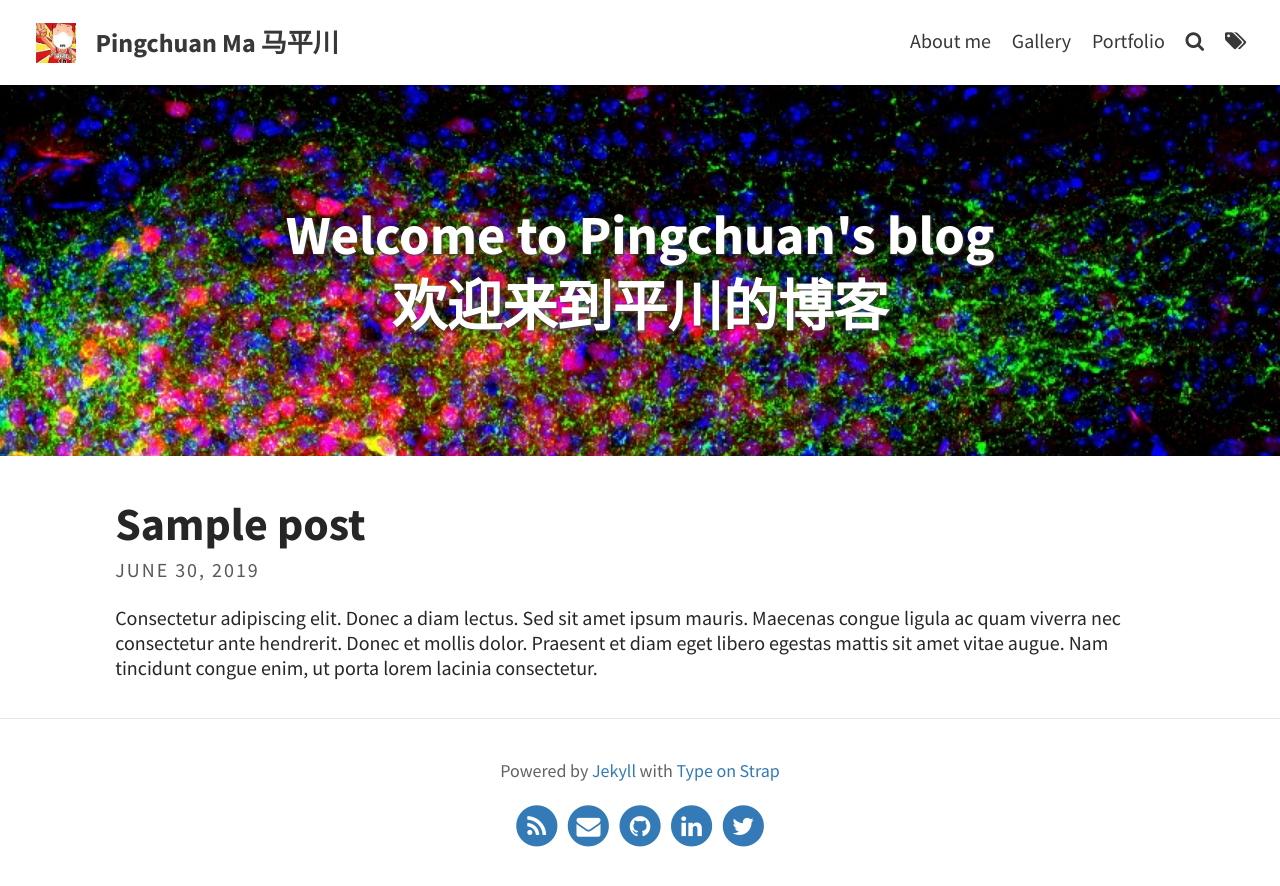
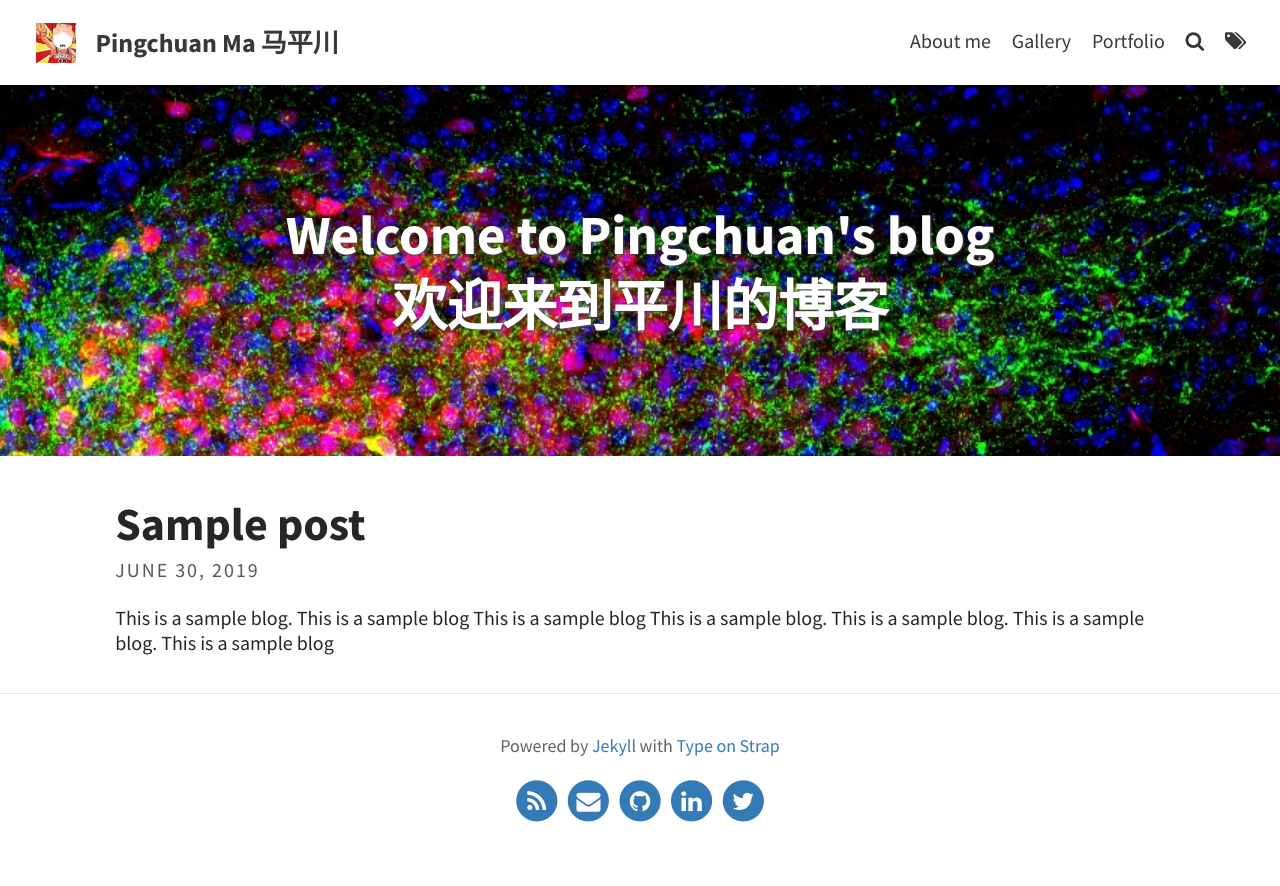
Before and after one commit to pcmaaaaa/pcmaaaaa.github.io, a Jekyll site: the page built from index.html, in a window 1280 px wide. Shown: the top 886 px of the page. Built offline with Jekyll 4.4.1, drawn with Linux system fonts in a browser that asks for light colours; the list of posts is cut into pages by our own code; some of the changed lines change nothing that is shown.

Commit message:
sample post

```diff
--- a/_posts/2019-06-30-sample-post.md
+++ b/_posts/2019-06-30-sample-post.md
@@ -1,29 +1,21 @@
 ---
 layout: post
 title: Sample post
-tags: [A Tag, Test, Lorem, Ipsum]
+tags: [Sample]
 excerpt_separator: <!--more-->
 ---
 
-Consectetur adipiscing elit. Donec a diam lectus. Sed sit amet ipsum mauris. Maecenas congue ligula ac quam viverra nec consectetur ante hendrerit. Donec et mollis dolor.
-Praesent et diam eget libero egestas mattis sit amet vitae augue. Nam tincidunt congue enim, ut porta lorem lacinia consectetur.
-<!--more-->
-Donec ut libero sed arcu vehicula ultricies a non tortor. Lorem ipsum dolor sit amet, consectetur adipiscing elit. Aenean ut gravida lorem.
+This is a sample blog.
 
-* Consectetur adipiscing elit
-* Donec a diam lectus
-* Sed sit amet ipsum mauris
+* This is a sample blog
+* This is a sample blog
 
-Ut turpis felis, pulvinar a semper sed, adipiscing id dolor. Pellentesque auctor nisi id magna consequat sagittis. Curabitur dapibus enim sit amet elit pharetra tincidunt feugiat nisl imperdiet. Ut convallis libero in urna ultrices accumsan. Donec sed odio eros. Donec viverra mi quis quam pulvinar at malesuada arcu rhoncus. Cum sociis natoque penatibus et magnis dis parturient montes, nascetur ridiculus mus. In rutrum accumsan ultricies. Mauris vitae nisi at sem facilisis semper ac in est.
-
-Nunc diam velit, adipiscing ut tristique vitae, sagittis vel odio. Maecenas convallis ullamcorper ultricies. Curabitur ornare, ligula *semper consectetur sagittis*, nisi diam iaculis velit, id fringilla sem nunc vel mi. Nam dictum, odio nec pretium volutpat, arcu ante placerat erat, non tristique elit urna et turpis. Quisque mi metus, ornare sit amet fermentum et, tincidunt et orci. Fusce eget orci a orci congue vestibulum.
+This is a sample blog.
 
 ![Travel]({{ "/assets/img/pexels/travel.jpeg" | relative_url}})
 
-Ut dolor diam, elementum et vestibulum eu, porttitor vel elit. Curabitur venenatis pulvinar tellus gravida ornare. Sed et erat faucibus nunc euismod ultricies ut id justo. Nullam cursus suscipit nisi, et ultrices justo sodales nec. Fusce venenatis facilisis lectus ac semper. Aliquam at massa ipsum. Quisque bibendum purus convallis nulla ultrices ultricies. Nullam aliquam, mi eu aliquam tincidunt, purus velit laoreet tortor, viverra pretium nisi quam vitae mi. Fusce vel volutpat elit. Nam sagittis nisi dui.
+This is a sample blog.
 
-> Suspendisse lectus leo, consectetur in tempor sit amet, placerat quis neque
+> This is a sample blog.
 
-Etiam luctus porttitor lorem, sed suscipit est rutrum non. Curabitur lobortis nisl a enim congue semper. Aenean commodo ultrices imperdiet. Vestibulum ut justo vel sapien venenatis tincidunt.
-
-Phasellus eget dolor sit amet ipsum dapibus condimentum vitae quis lectus. Aliquam ut massa in turpis dapibus convallis. Praesent elit lacus, vestibulum at malesuada et, ornare et est. Ut augue nunc, sodales ut euismod non, adipiscing vitae orci. Mauris ut placerat justo. Mauris in ultricies enim. Quisque nec est eleifend nulla ultrices egestas quis ut quam. Donec sollicitudin lectus a mauris pulvinar id aliquam urna cursus. Cras quis ligula sem, vel elementum mi. Phasellus non ullamcorper urna.
+This is a sample blog
```
Also changed, not shown: 1 other file.
